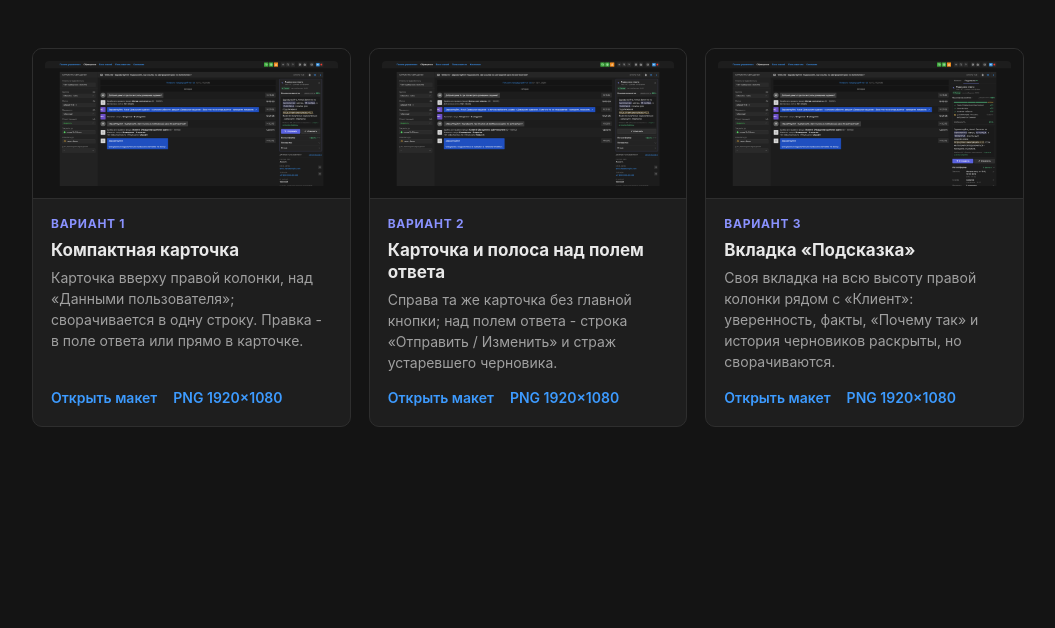
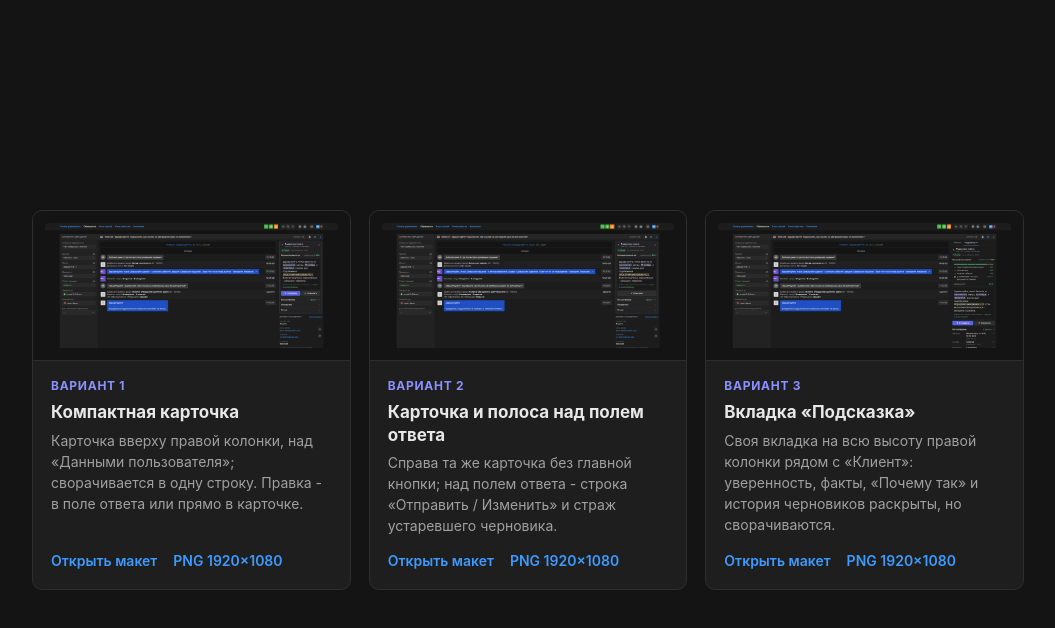
Before and after one commit to Daniil-Leshchev/sufler-mockups, a plain HTML site: page index.html in a window 1280 px wide. Shown: the whole page, without its empty margins (112-1167 px from the left). Drawn offline with Linux system fonts and the light colour scheme.

Commit message:
center variant cards on index page

```diff
--- a/index.html
+++ b/index.html
@@ -9,7 +9,7 @@
 *{box-sizing:border-box}
 html{color-scheme:dark}
 body{margin:0;background:#141414;color:var(--text);font:15px/1.5 -apple-system,BlinkMacSystemFont,"Segoe UI",Roboto,"Helvetica Neue",Arial,sans-serif;-webkit-font-smoothing:antialiased}
-.wrap{max-width:1040px;margin:0 auto;padding:48px 24px 64px}
+.wrap{max-width:1040px;min-height:100vh;margin:0 auto;padding:48px 24px;display:flex;flex-direction:column;justify-content:center}
 h1{font-size:28px;line-height:1.2;margin:0 0 8px;letter-spacing:-.01em}
 .lead{color:var(--muted);margin:0 0 32px;max-width:760px}
 .grid{display:grid;grid-template-columns:repeat(3,minmax(0,1fr));gap:18px}
```
